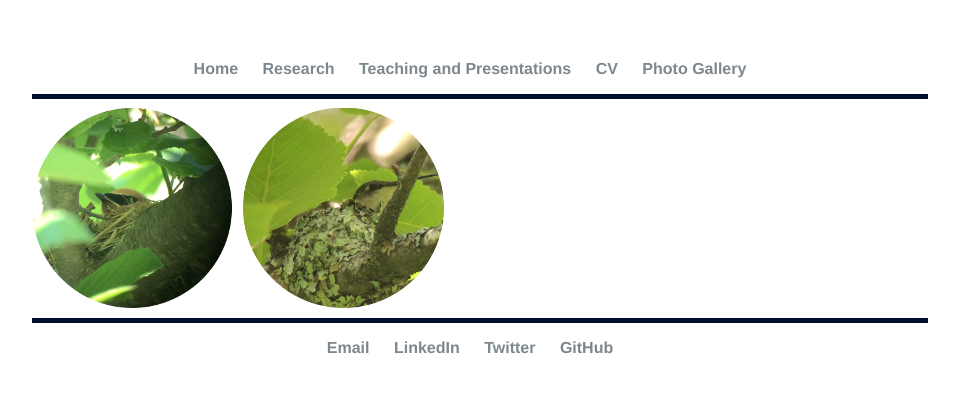
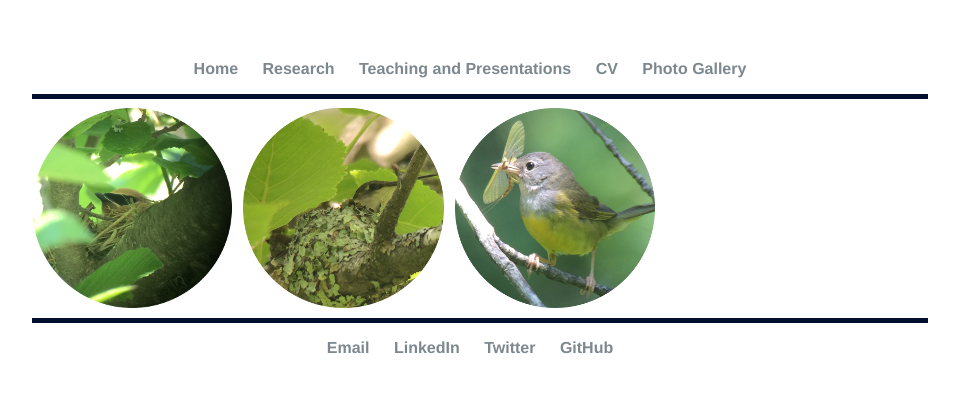
Before and after one commit to elizagrames/elizagrames.github.io, a Jekyll site: the page built from gallery/index.html, in a window 1280 px wide. Shown: the top 393 px of the page, without its empty margins (160-1119 px from the left). Built offline with Jekyll 4.4.1, drawn with Linux system fonts in a browser that asks for light colours.

Commit message:
Update index.html

```diff
--- a/gallery/index.html
+++ b/gallery/index.html
@@ -57,4 +57,10 @@ top: 0;
 <a class="thumbnail" href="#thumb"><img src="https://github.com/elizagrames/elizagrames.github.io/blob/master/images/wbba/RTHU-thumb.png?raw=true" border="0" /><span>
   <img src="https://github.com/elizagrames/elizagrames.github.io/blob/master/images/wbba/RTHU-scale.JPG?raw=true" /><br /><capt>
   Female Ruby-throated Hummingbird on nest in the Superior Municipal Forest</capt></span></a>
+<a class="thumbnail" href="#thumb"><img src="https://github.com/elizagrames/elizagrames.github.io/blob/master/images/wbba/MOWA-thumb.png?raw=true" border="0" /><span>
+  <img src="https://github.com/elizagrames/elizagrames.github.io/blob/master/images/wbba/MOWA-scale.JPG?raw=true" /><br />
+  <capt>Female Mourning Warbler carrying food for young in the Superior Municipal Forest</capt></span></a>
+
+
+
 </div>
```
